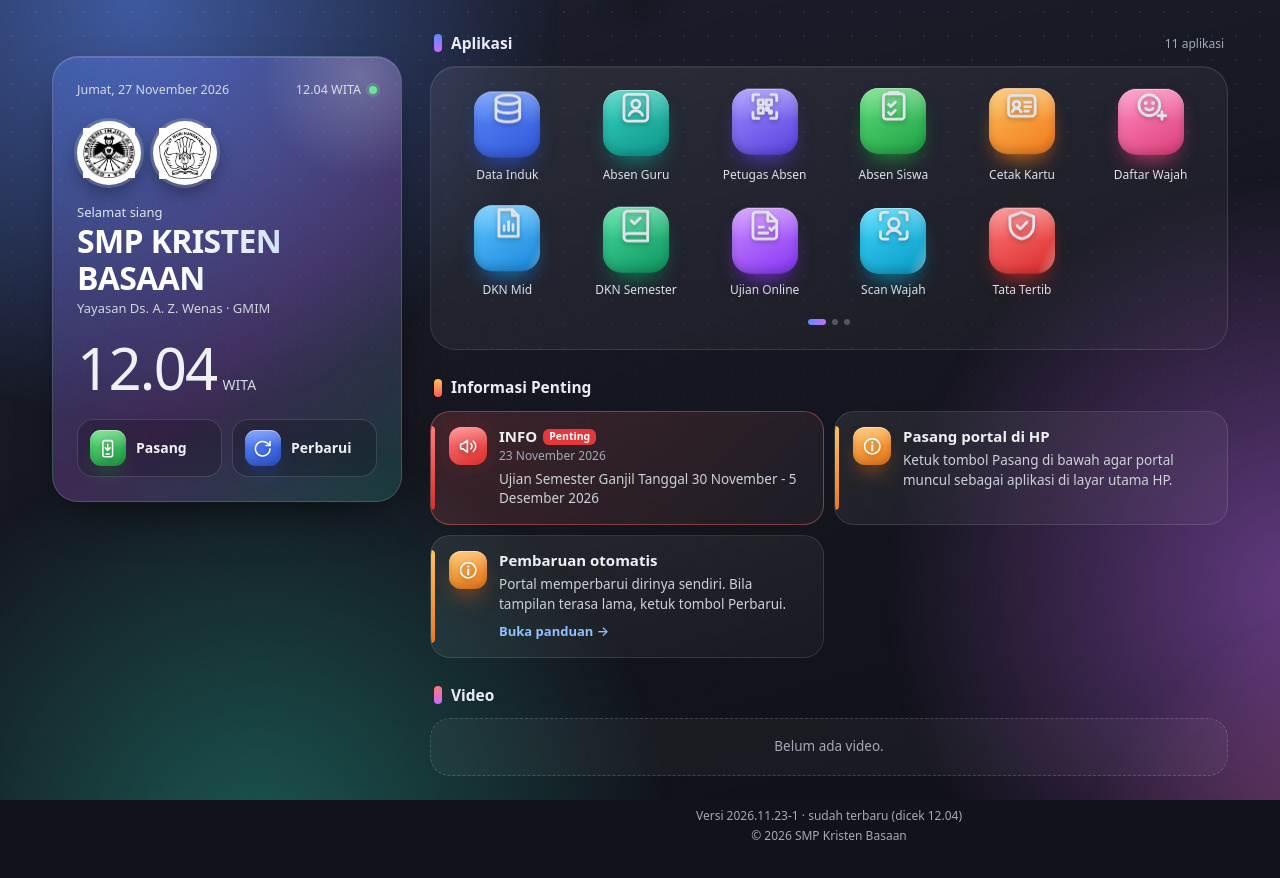
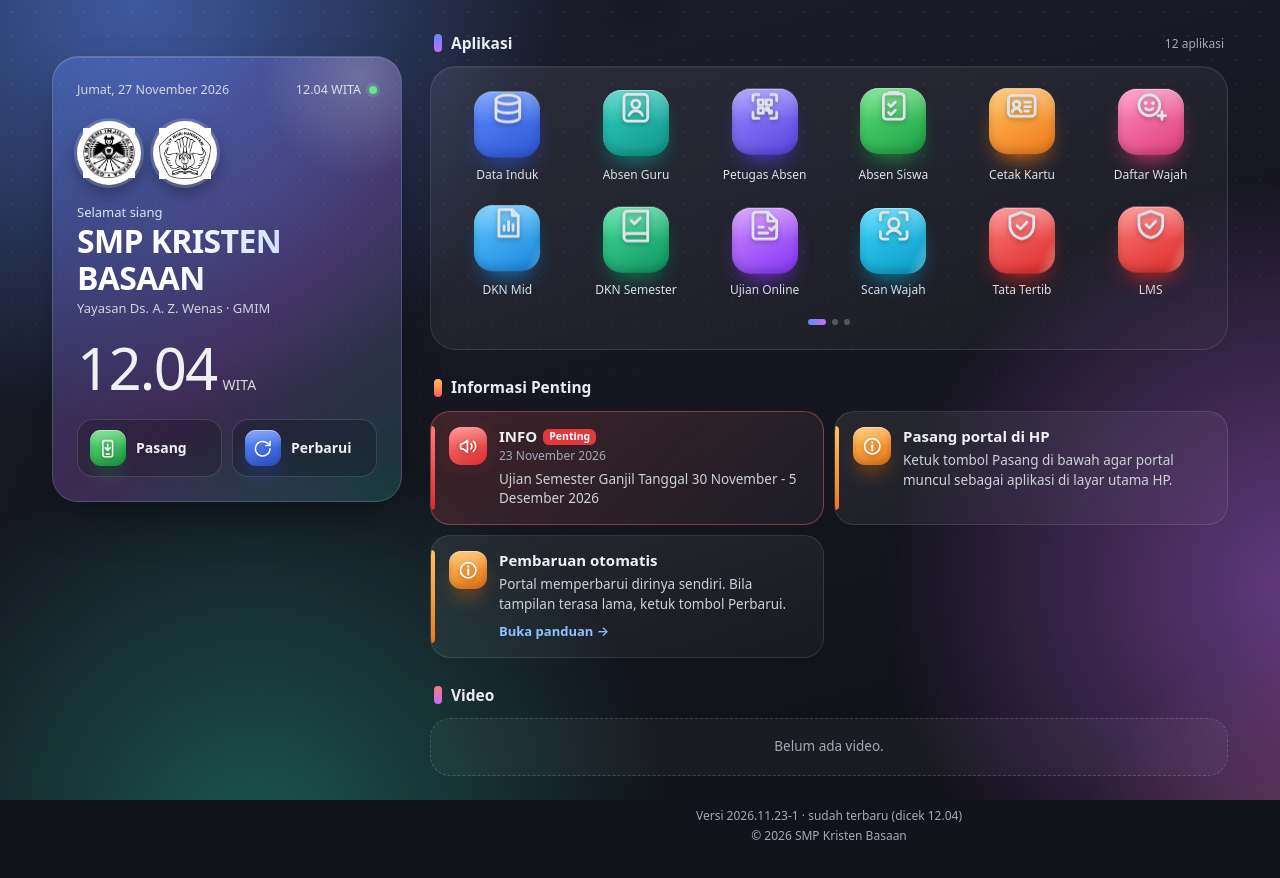
Before and after one commit to mikhaelnardotunas-afk/Krisba_All, a plain HTML site: page index.html in a window 1280 px wide. Drawn offline with Linux system fonts and the light colour scheme.

Commit message:
Add LMS entry to navigation in index.html

```diff
--- a/index.html
+++ b/index.html
@@ -70,6 +70,7 @@ const APLIKASI = [
   { nama: 'Ujian Online',  link: '7. Ujian PG dan Essay Online/index.html',   ikon: 'ujian',     warna: ['#cf8cff', '#8436f5'] },
   { nama: 'Scan Wajah',    link: '8. Scan Wajah/ScanWajah.html',              ikon: 'scan',      warna: ['#3ed8ff', '#0898c2'] },
   { nama: 'Tata Tertib',   link: '9. Tata Tertib/index.html',                 ikon: 'tatib',     warna: ['#ff7a7a', '#db2c2c'] },
+  { nama: 'LMS',   link: 'IFP/LMS/index.html',                 ikon: 'tatib',     warna: ['#ff7a7a', '#db2c2c'] },
   // { nama: 'Nama Baru',  link: 'folder/halaman.html',                       ikon: 'link',      warna: ['#9aa3ae', '#5b6470'] },
 ];
 
```
